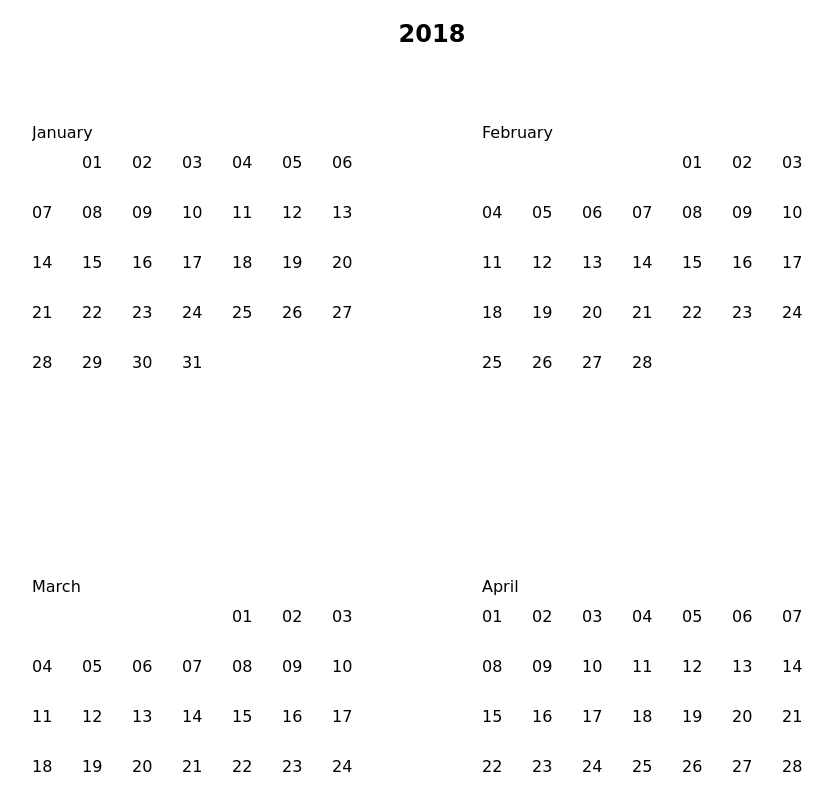
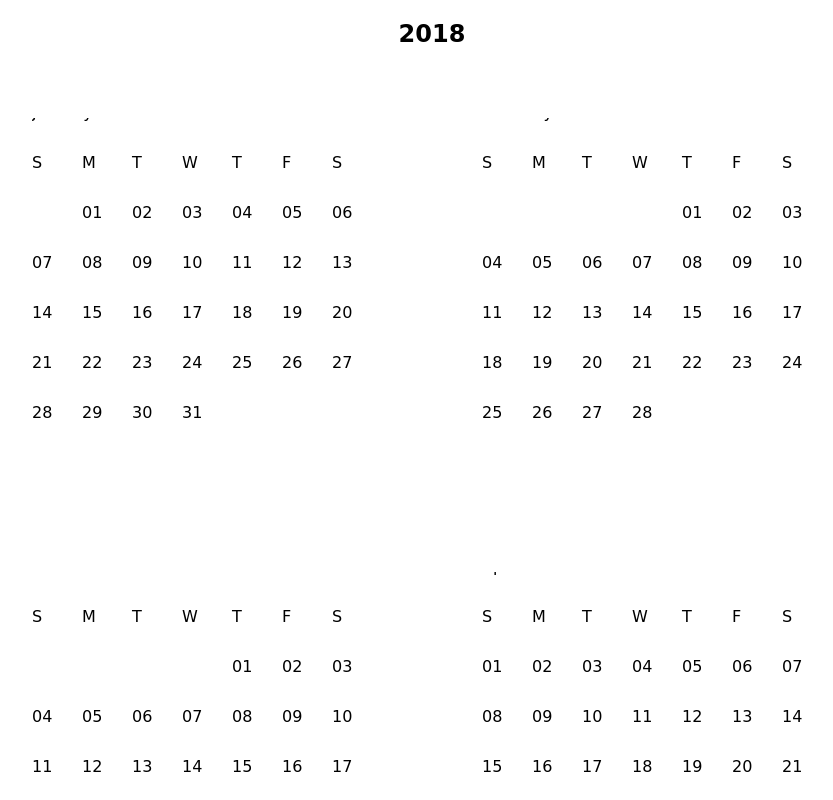
Before and after one commit to jacqasher/jacqasher.github.io, a website: page calendar.html in a window 1280 px wide. Shown: the top 800 px of the page, without its empty margins (208-1041 px from the left). Drawn offline with nearby package versions, Linux system fonts and the light colour scheme; a web font is replaced by a local one.

Commit message:
weekday labels for calendar

```diff
--- a/calendar.html
+++ b/calendar.html
@@ -2,21 +2,22 @@
 <link href="https://fonts.googleapis.com/css?family=Loved+by+the+King" rel="stylesheet">
 <style type="text/css">
 body {
-  font-family: 'Loved by the King', cursive;
-  text-align: center;
+    font-family: 'Loved by the King', cursive;
+    text-align: center;
 }
+
 rect {
     fill: none;
     stroke: black;
 }
+
 svg {
-  padding: 50px;
+    padding: 50px;
 }
 </style>
 
 <body>
     <h2></h2>
-
     <script src="https://d3js.org/d3.v4.min.js"></script>
     <script>
     // thanks https://bl.ocks.org/mbostock/raw/4063318/
@@ -44,24 +45,32 @@ svg {
         var cellSize = 50
 
         var svg = d3.select('body').append('svg')
+            .attr("style", "font-family: 'Loved by the King', cursive;")
             .attr('width', width)
             .attr('height', height)
 
         svg.append('text')
-          .text(d3.timeFormat("%B")(new Date(year, month_i, 1)))
+            .text(d3.timeFormat("%B")(new Date(year, month_i, 1)))
             .attr("style", "font-family: 'Loved by the King', cursive;")
-            .attr('y', 20)
 
-      svg.selectAll('.day-name')
+        svg.selectAll('.day-label')
+            .data(d3.timeDays(new Date(1, 1, 1), new Date(1, 1, 8)))
+            .enter()
+            .append('text')
+            .attr("class", 'day-label')
+            .attr("x", d => d3.timeFormat("%w")(d) * cellSize)
+            .attr("y", cellSize)
+            .text(d => d3.timeFormat("%a")(d)[0])
+
+        svg.selectAll('.day-name')
             .data(d3.timeDays(new Date(year, month_i, 1), new Date(year, month_i + 1, 1)))
             .enter()
             .append('text')
             .attr("class", 'day-name')
-            .attr("style", "font-family: 'Loved by the King', cursive;")
             .attr("width", cellSize)
             .attr("height", cellSize)
             .attr("x", d => d3.timeFormat("%w")(d) * cellSize)
-            .attr("y", d => cellSize + (d3.timeFormat("%U")(d) - d3.timeFormat("%U")(new Date(d.getFullYear(), d.getMonth(), 1))) * cellSize)
+            .attr("y", d => 2 * cellSize + (d3.timeFormat("%U")(d) - d3.timeFormat("%U")(new Date(d.getFullYear(), d.getMonth(), 1))) * cellSize)
             .text(d => d3.timeFormat("%d")(d))
 
     }
```
